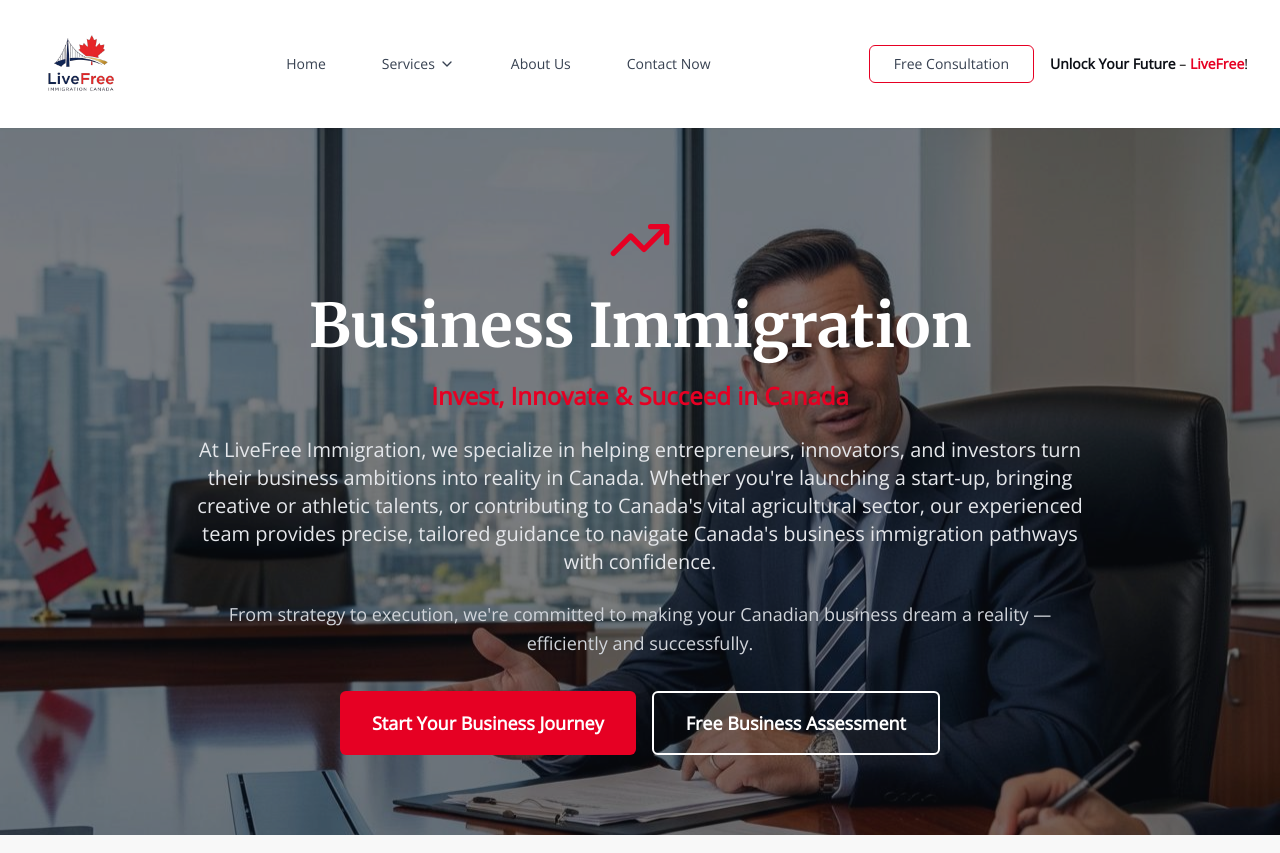
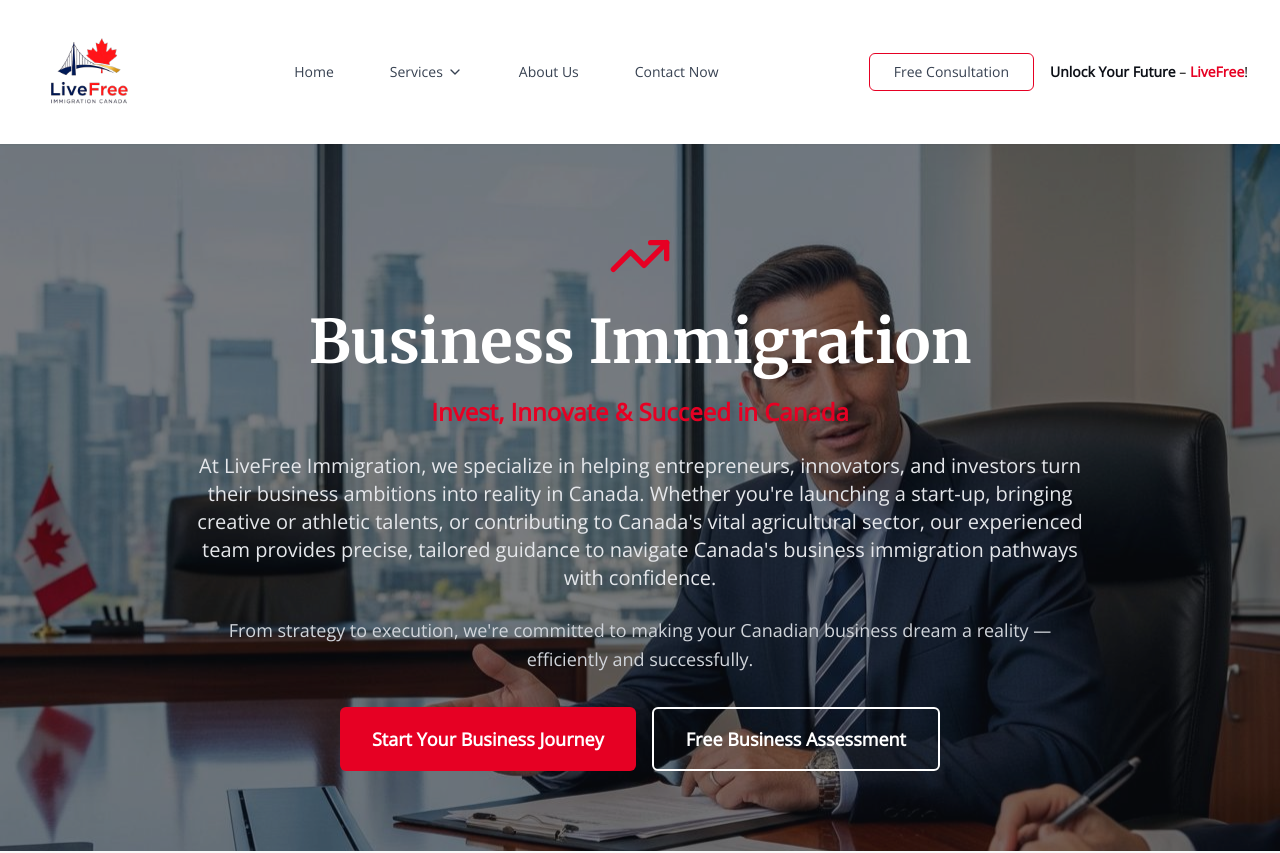
Before and after one commit to livefree-coder/Latest-LiveFree-, a React (Vite) app: page /business-immigration in a window 1280 px wide. Shown: the top 853 px of the page. Built offline with nearby package versions, Linux system fonts and the light colour scheme.

Commit message:
Updated index.css

```diff
--- a/src/components/Header.tsx
+++ b/src/components/Header.tsx
@@ -47,14 +47,15 @@ const Header: React.FC = () => {
 
 
   return (
-    <header className="bg-white shadow-sm sticky top-0 z-50 h-32">
+    <header className="bg-white shadow-sm sticky top-0 z-50 h-36">
       <div className="max-w-7xl mx-auto px-4 sm:px-6 lg:px-8 h-full">
         <div className="flex justify-between items-center h-full">
           <a href="/" className="flex items-center py-4">
             <img
               src="/logo2.svg"
               alt="LiveFree Immigration Canada"
-              className="h-24 w-auto"
+              className="h-28 w-auto"
+              style={{ imageRendering: '-webkit-optimize-contrast', filter: 'contrast(1.15) brightness(1.05) saturate(1.1)' }}
             />
           </a>
 
--- a/src/index.css
+++ b/src/index.css
@@ -8,6 +8,15 @@ html {
 @tailwind base;
 @tailwind components;
 @tailwind utilities;
+
+/* Logo clarity enhancement */
+img[src="/logo2.svg"] {
+  -webkit-backface-visibility: hidden;
+  backface-visibility: hidden;
+  transform: translateZ(0);
+  image-rendering: -webkit-optimize-contrast;
+  image-rendering: crisp-edges;
+}
 
 
 /* Animation utility (unchanged) */
```
